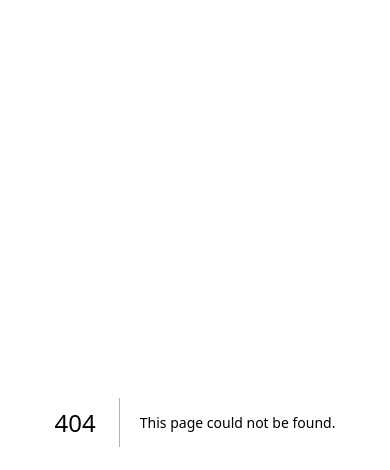
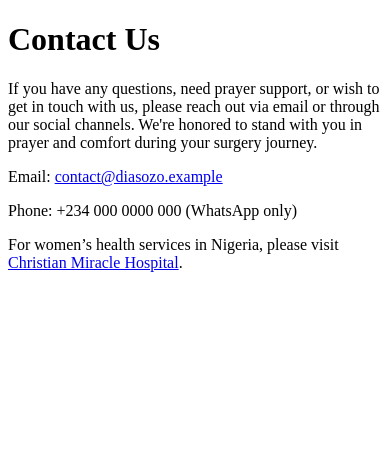
Before and after one commit to OlyMiracle/diasozo-surgery-recovery-hub, a Next.js app: page /contact in a window 390 px wide. Before the commit this address had no page. Shown: the top 470 px of the page. Built offline with nearby package versions, Linux system fonts and the light colour scheme.

Commit message:
Add Contact page
This page provides contact information for Diasozo Surgery Recovery & Comfort Hub, including email and phone details.

```diff
--- /dev/null
+++ b/pages/contact.js
@@ -0,0 +1,19 @@
+import Head from 'next/head';
+
+export default function Contact() {
+  return (
+    <>
+      <Head>
+        <title>Contact | Diasozo Surgery Recovery & Comfort Hub</title>
+        <meta name="description" content="Get in touch with Diasozo Surgery Recovery & Comfort Hub for prayer requests, recovery comfort, or general enquiries. We're here to support you." />
+      </Head>
+      <main>
+        <h1>Contact Us</h1>
+        <p>If you have any questions, need prayer support, or wish to get in touch with us, please reach out via email or through our social channels. We're honored to stand with you in prayer and comfort during your surgery journey.</p>
+        <p>Email: <a href="mailto:contact@diasozo.example">contact@diasozo.example</a></p>
+        <p>Phone: +234 000 0000 000 (WhatsApp only)</p>
+        <p>For women’s health services in Nigeria, please visit <a href="https://christian-miracle-hospital.vercel.app">Christian Miracle Hospital</a>.</p>
+      </main>
+    </>
+  );
+}
```
